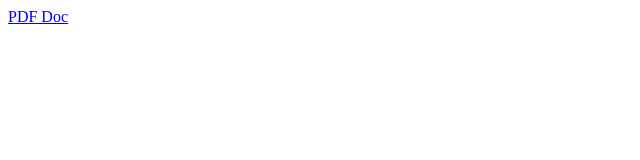
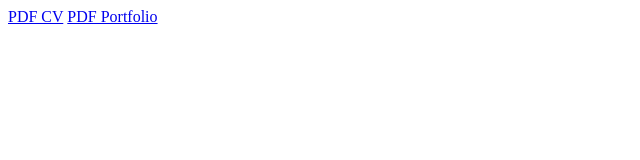
Before and after one commit to roxyeurich/portfolio, a plain HTML site: page index.html in a window 1280 px wide. Shown: the whole page, without its empty margins (0-640 px from the left). Drawn offline with Linux system fonts and the light colour scheme.

Commit message:
Update index.html

```diff
--- a/index.html
+++ b/index.html
@@ -1 +1,2 @@
-<a target='_blank' href={require('Roxy_CV.pdf')}>PDF Doc</a>
+<a target='_blank' href={require('Roxy_CV.pdf')}>PDF CV</a>
+<a target='_blank' href={require('Portfolio.pdf')}>PDF Portfolio</a>
```
